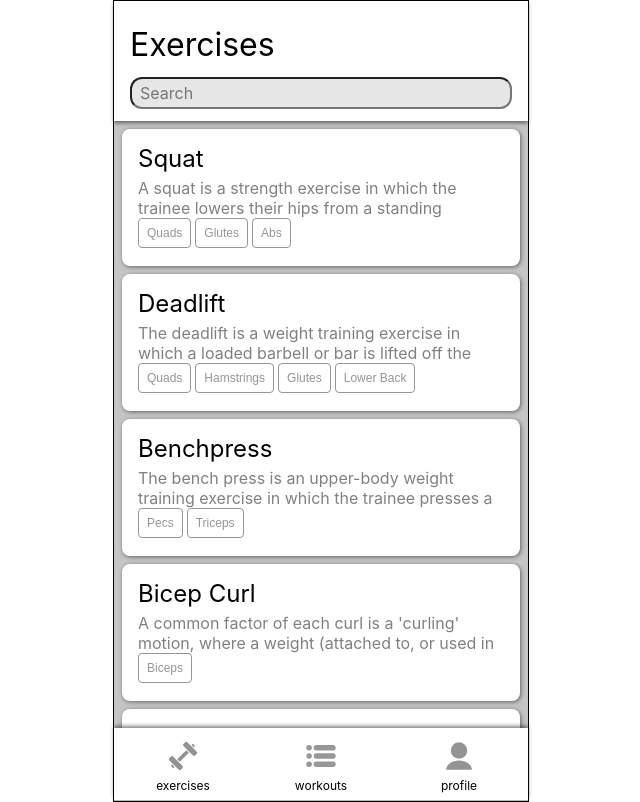
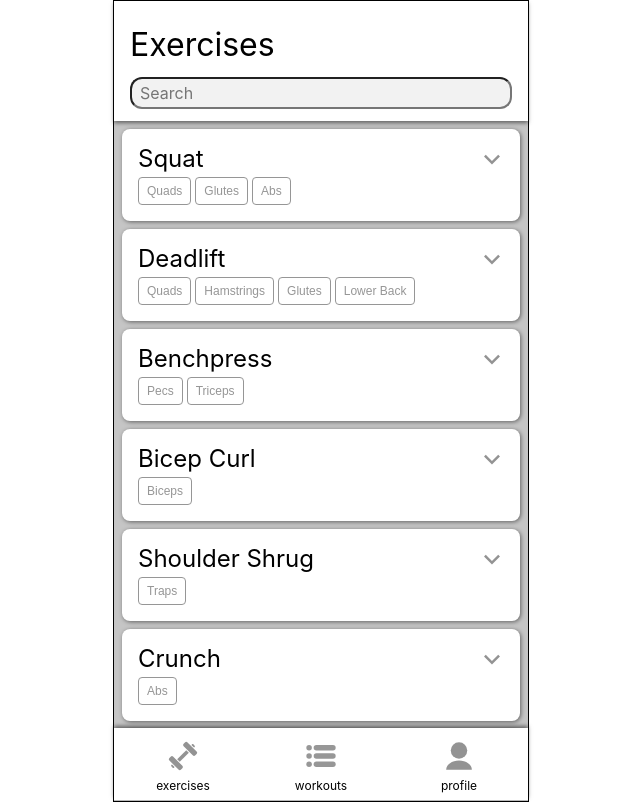
Before and after one commit to MDBoticano/gym-react, a React (Create React App) app: page / in a window 1280 px wide. Shown: the whole page, without its empty margins (319-959 px from the left). Built offline with nearby package versions, Linux system fonts and the light colour scheme.

Commit message:
Improve styling of Exercises children components
- Cards expand to show all details

- ExercisesSearch has styles for use while not in focus.

- Add context when search has no results

- Add collapse/expand to Cards to hide & show details

```diff
--- a/src/ThemeContext.js
+++ b/src/ThemeContext.js
@@ -19,6 +19,10 @@ const theme = {
     light: 300,
     regular: 400,
     bold: 700
+  },
+  icons: {
+    expand: `url('images/Expand.svg')`,
+    collapse: `url('images/Collapse.svg')`
   }
 }
 
--- a/src/components/Card.jsx
+++ b/src/components/Card.jsx
@@ -1,4 +1,4 @@
-import React, { useContext } from 'react';
+import React, { useState, useContext } from 'react';
 import styled, { ThemeContext } from 'styled-components';
 
 import TagsRow from './TagsRow';
@@ -14,6 +14,11 @@ const StyledCard = styled.div`
   &:hover {
     box-shadow: 1px 1px 2px rgba(0, 0, 0, 0.25);
   }
+
+  .card-grid {
+    display: grid;
+    grid-template-columns: 1fr 1.5rem;
+  }
 `;
 
 const CardTitle = styled.p`
@@ -25,12 +30,14 @@ const CardTitle = styled.p`
 `;
 
 const CardDescription = styled.p`
-  margin: 0;
-  margin-top: 5px;
+  visibility: ${props => props.collapsed ? 'hidden' : 'visible' };
 
-  max-height: 2.5rem;
+  margin: ${props => props.collapsed ? '0' : '0.25rem'} 0;
+  padding: 0;
+
+  max-height: ${props => props.collapsed ? '0' : 'auto'};
+
   overflow: hidden;
-  text-overflow: ellipsis;
 
   font-family: ${props => props.theme.fonts.standard};
   font-size: ${props => props.theme.fontSize.m};
@@ -39,14 +46,37 @@ const CardDescription = styled.p`
   color: gray;
 `;
 
+const CardToggle = styled.div`
+  margin: 0.375rem auto;
+  padding: 0;
+
+  height: 1rem;
+  width: 1rem;
+
+  background-image: ${props => props.collapsed ?
+    props.theme.icons.expand : props.theme.icons.collapse
+  };
+  background-size: cover;
+
+`;
+
 const Card = (props) => {
+  const [collapsed, setCollapsed] = useState(true);
+
+  const collapse = () => setCollapsed(!collapsed);
+
   const theme = useContext(ThemeContext);
   const { name, description, tags } = props.exercise;
   return (
-    <StyledCard theme={theme}>
-      <CardTitle>{name}</CardTitle>
-      <CardDescription>{description}</CardDescription>
-      <TagsRow tags={tags} />
+    <StyledCard theme={theme} collapsed={collapsed}>
+      <div className="card-grid">
+        <CardTitle>{name}</CardTitle>
+        <CardToggle collapsed={collapsed} onClick={() => collapse()} />
+      </div>
+      <CardDescription collapsed={collapsed}>
+        {description}
+      </CardDescription>
+      <TagsRow tags={tags} collapsed={collapsed}/>
     </StyledCard>
   );
 };
--- a/src/components/Exercises.jsx
+++ b/src/components/Exercises.jsx
@@ -32,9 +32,28 @@ const Exercises = () => {
     debouncedFilter(exercises, queryText, queryables, setActiveExercises);
   }, [exercises, queryText, queryables]);
 
-  const cardsList = activeExercises.map((exercise) => (
-    <Card className="Card" exercise={exercise} key={exercise.id} />
-  ));
+  const cardsList = (allExercises) => {
+    const loadingCopy = "Retrieving exercises...";
+    const noResultsCopy = "We couldn't find what you were looking for. Try refining your search."
+
+    // Deal with empty cases: while loading & when a search returns nothing
+    if (allExercises.length === 0) {
+      const makeEmptyResultMessage = (query) => {
+        return query === '' ? loadingCopy : noResultsCopy;
+      }
+      return (
+        <StyledEmptyResult>
+          {makeEmptyResultMessage(queryText)}
+        </StyledEmptyResult>
+      );
+    } else {
+      const exerciseCards = allExercises.map((exercise) => (
+        <Card className="Card" exercise={exercise} key={exercise.id} />
+      ));
+
+      return exerciseCards;
+    }
+  }
 
   const theme = useContext(ThemeContext);
   const searchContext = { setQuery: setQueryText };
@@ -47,13 +66,12 @@ const Exercises = () => {
           <ExercisesSearch query={queryText} setQuery={setQueryText} />
         </StyledHeader>
         <StyledList className="ExercisesList">
-          {cardsList}
+          {cardsList(activeExercises)}
         </StyledList>
       </StyledExercises>
     </SearchProvider>
   );
-}
-
+};
 
 const StyledExercises = styled.div`
   max-height: 100vh;
@@ -63,7 +81,7 @@ const StyledExercises = styled.div`
 
   display: flex;
   flex-direction: column;
-`
+`;
 
 const StyledHeader = styled.header`
   margin: 0;
@@ -86,7 +104,7 @@ const StyledHeader = styled.header`
     font-size: ${props => props.theme.fontSize.xxl};
     line-height: 2.5rem;
   }
-`
+`;
 
 const StyledList = styled.div`
   margin: 0;
@@ -94,7 +112,18 @@ const StyledList = styled.div`
   padding: 0 0.5rem;
 
   overflow: auto;
-`
+`;
 
+const StyledEmptyResult = styled.div`
+  margin: 0.5rem 0;
+  padding: 1rem;
+
+  color: hsl(0, 0%, 29%);
+
+  font-family: ${props => props.theme.fonts.standard};
+  font-size: ${props => props.theme.fontSize.l};
+
+  text-align: center;
+`;
 
 export default Exercises;
--- a/src/components/ExercisesSearch.jsx
+++ b/src/components/ExercisesSearch.jsx
@@ -1,20 +1,15 @@
-// import React, { useState, useContext } from 'react';
 import React, { useContext } from 'react';
 
-// import debounce from 'lodash.debounce'; //implement yourself later
-
-// import { filterData } from '../utilities/search-utilities';
-
 import styled, { ThemeContext } from 'styled-components';
-
 
 const StyledSearch = styled.div`
   margin: 0;
   padding: .75rem 1rem;
 
   background-color: white;
+`;
 
-  input {
+const StyledInput = styled.input`
   width: 100%;
   height: 2rem;
   margin: 0;
@@ -24,9 +19,9 @@ const StyledSearch = styled.div`
 
   border-radius: 0.75rem;
 
-    color: hsl(0, 0%, 59%);
+  color: ${(value) => value !== '' ? "hsl(0, 0%, 20%)" : "hsl(0, 0%, 59%)"};
 
-    background-color: hsl(0, 0%, 90%);
+  background-color: ${(value) => value !== '' ? "hsl(0, 0%, 95%)" : "hsl(0, 0%, 90%)"};
 
   font-family: ${props => props.theme.fonts.standard};
   font-size: ${props => props.theme.fontSize.m};
@@ -38,38 +33,14 @@ const StyledSearch = styled.div`
     color: hsl(0, 0%, 20%);
     background-color: white;
   }
-  }
 `;
 
-// Debounce delay in miliseconds
-// const DEBOUNCE_TIME = 900;
-
-// const debouncedFilter = debounce((
-//   data, queryValue, queryables, setActiveData
-// ) => filterData(data, queryValue, queryables, setActiveData), DEBOUNCE_TIME);
-
 const ExercisesSearch = ({ query, setQuery }) => {
-
-  // const [query, setQuery] = useState('');
-
-  // const [queryables] = useState({
-  //   name: true,
-  //   description: false,
-  //   tags: true,
-  // });
-
-  // const handleChange = (event) => {
-  //   const queryValue = event.target.value;
-
-  //   setQuery(queryValue);
-  //   debouncedFilter(data, queryValue, queryables, setActiveData);
-  // }
-
   const theme = useContext(ThemeContext);
 
   return (
     <StyledSearch className="ExercisesSearch" theme={theme}>
-       <input
+       <StyledInput
         type="text"
         value={query}
         placeholder={"Search"}
--- a/src/components/Tag.jsx
+++ b/src/components/Tag.jsx
@@ -3,19 +3,30 @@ import styled, { ThemeContext } from 'styled-components';
 import SearchContext from './SearchContext';
 
 const Button = styled.button`
+  height: 1.75rem;
+
+  margin: 0.25rem 0 0;
+  padding: 0 0.5rem;
+
   border: solid 1px hsl(0, 0%, 59%);
-  padding: 0.25rem 0.5rem;
 
   border-radius: 0.25rem;
 
-  background-color: white;
-
   font-size: ${props => props.theme.fontSize.s};
   line-height: 1.25rem;
+
   color: hsl(0, 0%, 59%);
+  background-color: white;
+  outline: none;
 
   &:not(:last-child) {
     margin-right: 0.25rem;
+  }
+
+  :hover {
+    border: solid 1px hsl(0, 0%, 39%);
+    color: white;
+    background-color: hsl(0, 0%, 39%);
   }
 `;
 
--- a/src/components/TagsRow.jsx
+++ b/src/components/TagsRow.jsx
@@ -4,15 +4,17 @@ import styled from 'styled-components';
 import Tag from './Tag';
 
 const StyledRow = styled.div`
-  height: 2rem;
-  overflow: hidden;
+
+  height: ${props => props.collapsed ? '2rem' : 'auto'};
+  ${'' /* white-space: ${props => props.collapsed ? 'nowrap' : 'wrap'}; */}
+  overflow: ${props => props.collapsed ? 'hidden' : 'hidden'};
 `
 
-const TagsRow = ({ tags }) => {
+const TagsRow = ({ tags, collapsed }) => {
   const tagsList = tags.map((tag) => <Tag label={tag} key={tag} />);
 
   return (
-    <StyledRow className="tags-row">
+    <StyledRow className="tags-row" collapsed={collapsed}>
       {tagsList}
     </StyledRow>
   );
```
Also changed, not shown: public/images/Collapse.svg (added), public/images/Expand.svg (added). Lines whose indentation alone changed are shown as unchanged.
